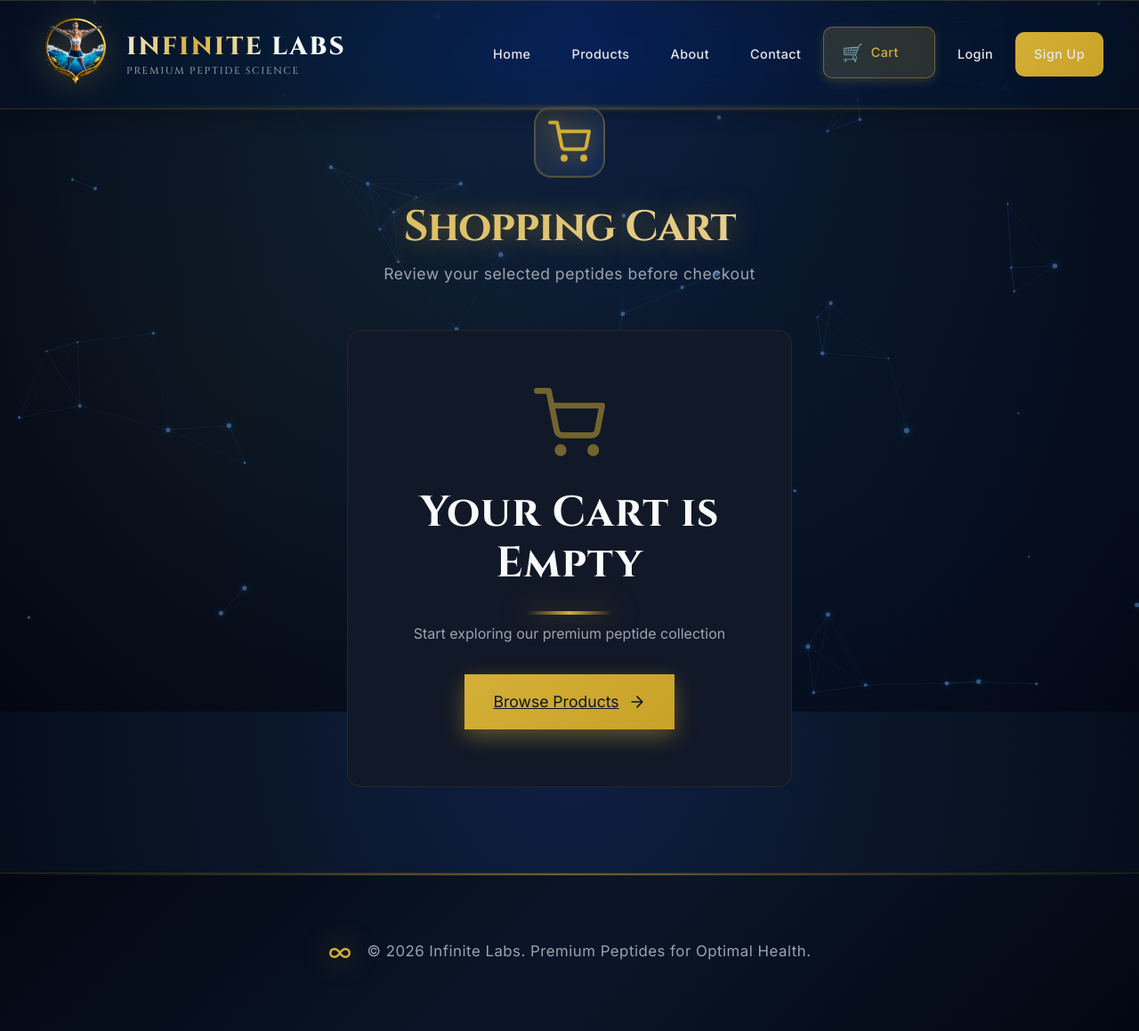
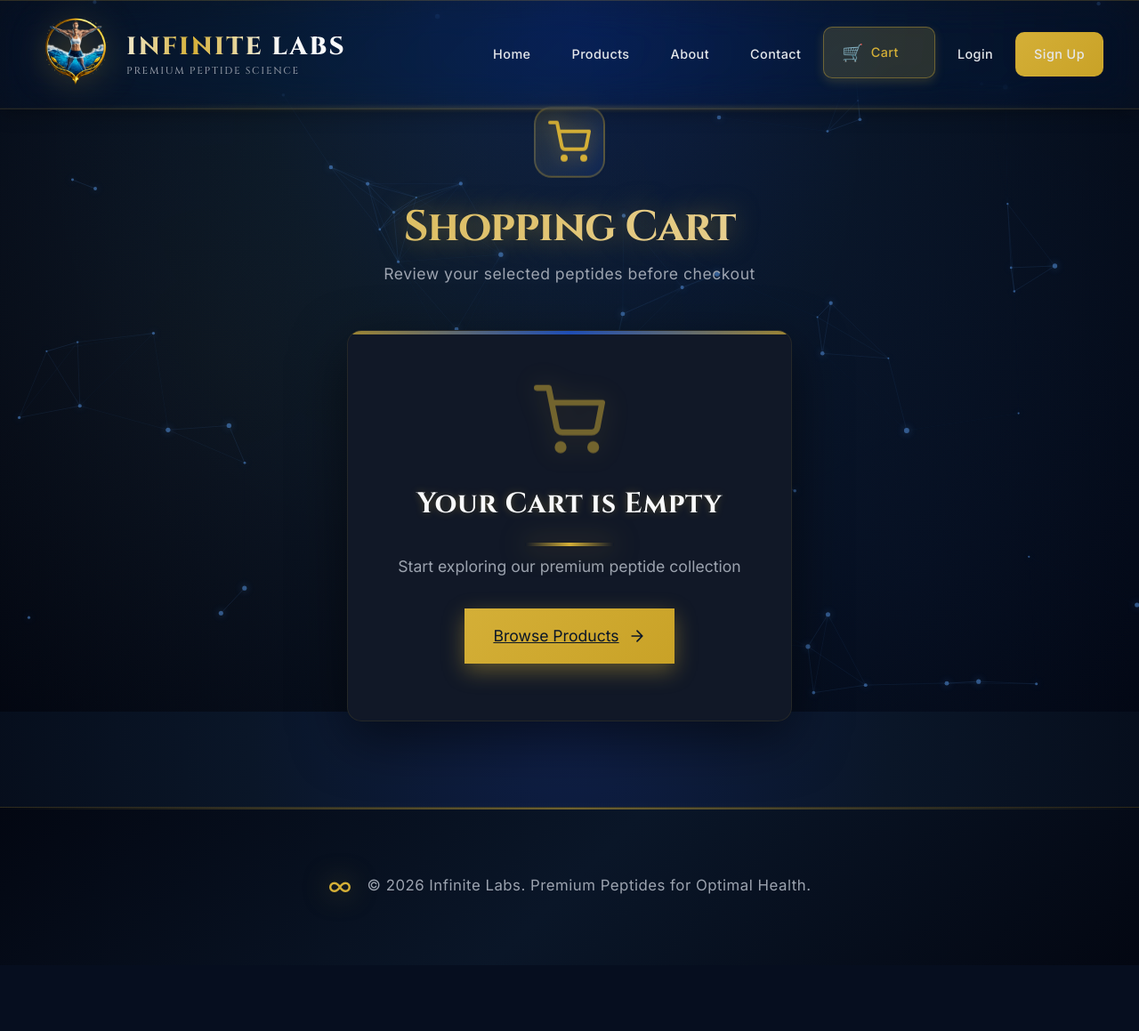
Before and after one commit to PowerTower90/infinite-labs, a Flask app: page /cart in a window 1280 px wide. Shown: the whole page at 89% size. After the commit the page ends 1085 px from the top, so only its background shows below. Run offline with Flask 3, Linux system fonts and the light colour scheme.

Commit message:
Auto-sync: 2026-02-06 23:45:01

```diff
--- a/static/css/style.css
+++ b/static/css/style.css
@@ -1657,31 +1657,53 @@ h2::after {
 
 .empty-cart {
     text-align: center;
-    padding: 4rem 2rem;
-    background: var(--bg-card);
-    border-radius: 16px;
-    border: 1px solid rgba(212, 175, 55, 0.1);
-    max-width: 500px;
+    padding: 5rem 3rem;
+    background: linear-gradient(145deg, var(--bg-card) 0%, var(--bg-elevated) 100%);
+    border-radius: 20px;
+    border: 1px solid rgba(212, 175, 55, 0.3);
+    box-shadow: var(--shadow-luxury);
+    backdrop-filter: blur(10px);
+    max-width: 600px;
     margin: 3rem auto;
+    position: relative;
+    overflow: hidden;
+}
+
+.empty-cart::before {
+    content: '';
+    position: absolute;
+    top: 0;
+    left: 0;
+    right: 0;
+    height: 4px;
+    background: linear-gradient(90deg, var(--luxury-gold), var(--azure), var(--luxury-gold));
+    animation: shimmer 3s infinite;
 }
 
 .empty-cart-icon {
-    margin-bottom: 1.5rem;
+    margin-bottom: 2rem;
+    display: inline-block;
 }
 
 .empty-cart-icon svg {
     stroke: var(--luxury-gold);
-    opacity: 0.5;
+    opacity: 0.8;
+    filter: drop-shadow(0 0 15px rgba(212, 175, 55, 0.4));
+    animation: float 3s ease-in-out infinite;
 }
 
 .empty-cart h2 {
-    margin: 0 0 0.5rem 0;
-    color: var(--text-primary);
+    margin: 0 0 1rem 0;
+    color: var(--luxury-gold);
+    font-family: 'Cinzel', serif;
+    font-size: 2rem;
+    text-shadow: 0 0 10px rgba(212, 175, 55, 0.3);
 }
 
 .empty-cart p {
     color: var(--text-muted);
-    margin-bottom: 2rem;
+    margin-bottom: 2.5rem;
+    font-size: 1.1rem;
 }
 
 .btn-large {
```
